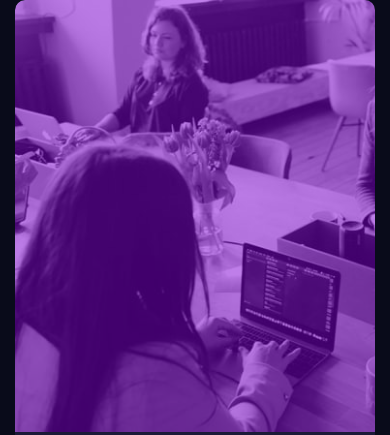
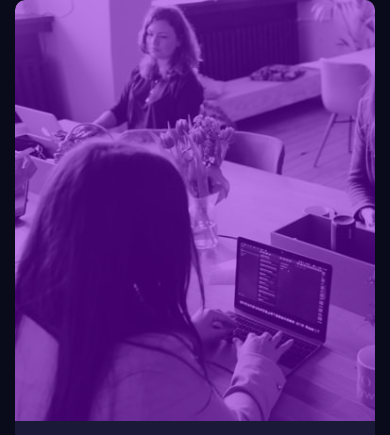
Before and after one commit to Ayodeledavid123/stats, a plain HTML site: page index.html in a window 390 px wide. Shown: the top 435 px of the page. Drawn offline with Linux system fonts and the light colour scheme.

Commit message:
Update styles.css

```diff
--- a/styles.css
+++ b/styles.css
@@ -73,8 +73,8 @@ strong{
     .card-container{
         display: flex;
         flex-direction: column-reverse;
-        height: 950px;
-        width: 450px;
+        min-height: 900px;
+        width: 400px;
         border-radius: 10px;
         overflow-x: auto;
         overflow-y: auto;
```
